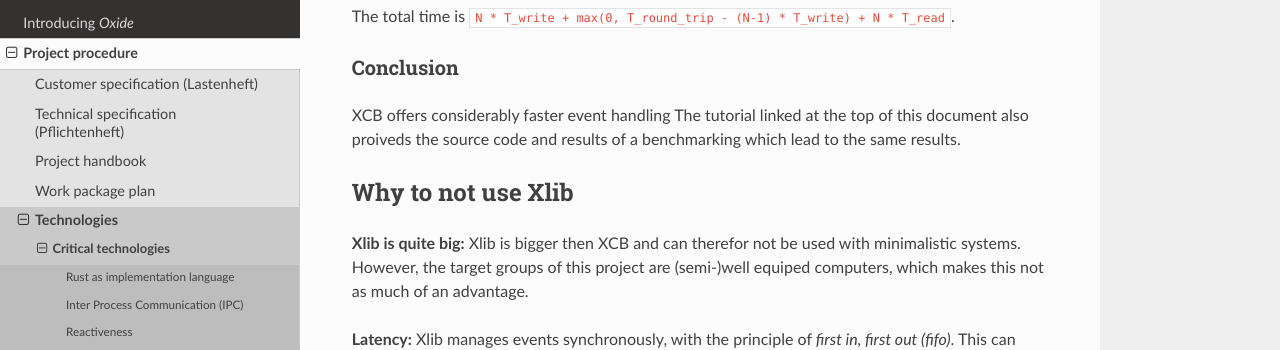
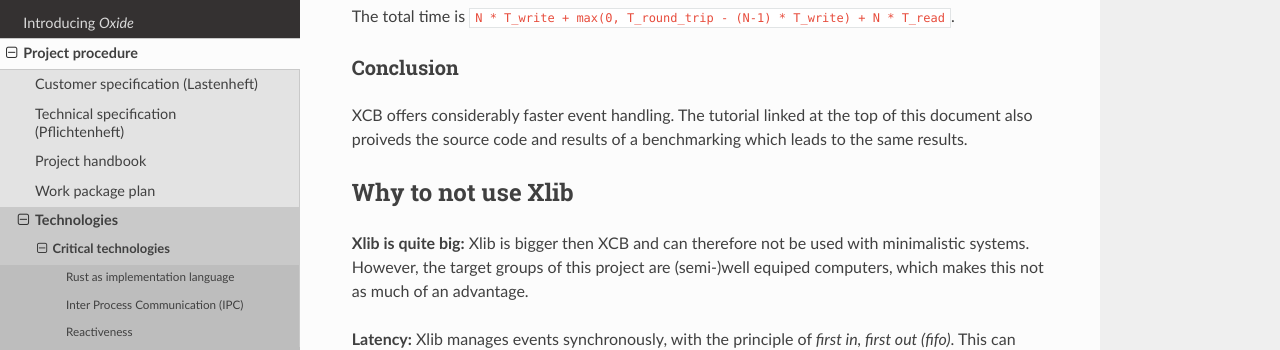
Before and after one commit to FelixSchladt/OxideWM, a Sphinx documentation site: the page built from docs/source/02_project_procedure/021_critical/021_xcb.rst, in a window 1280 px wide and 900 px high, scrolled down 1177 px. Shown: the part 152-502 px from the top of the window. Built offline with Sphinx 7.4.7 and the Read the Docs theme 2.0.0, drawn with Linux system fonts in a browser that asks for light colours.

Commit message:
resolved comments

```diff
--- a/docs/source/02_project_procedure/021_critical/021_ipc.rst
+++ b/docs/source/02_project_procedure/021_critical/021_ipc.rst
@@ -99,7 +99,7 @@
 - high level IPC mechanism
 - based on unix sockets
 - widely used in projects such as Gnome and KDE
-- offers message queing, tow way communication and is supposed to offer a easy to use interface
+- offers message queuing, tow way communication and is supposed to offer a easy to use interface
 - comparetively slow compared to FIFO or UNIX sockets
 
 Key Takeaways
--- a/docs/source/02_project_procedure/021_critical/021_xcb.rst
+++ b/docs/source/02_project_procedure/021_critical/021_xcb.rst
@@ -71,14 +71,14 @@
 Conclusion
 ~~~~~~~~~~
 
-XCB offers considerably faster event handling The tutorial linked at the
+XCB offers considerably faster event handling. The tutorial linked at the
 top of this document also proiveds the source code and results of a
-benchmarking which lead to the same results.
+benchmarking which leads to the same results.
 
 Why to not use Xlib
 -------------------
 
-**Xlib is quite big:** Xlib is bigger then XCB and can therefor not be
+**Xlib is quite big:** Xlib is bigger then XCB and can therefore not be
 used with minimalistic systems. However, the target groups of this
 project are (semi-)well equiped computers, which makes this not as much
 of an advantage.
--- a/docs/source/02_project_procedure/026_project_handbook.rst
+++ b/docs/source/02_project_procedure/026_project_handbook.rst
@@ -56,7 +56,7 @@
 
 All test logs are to be stored in the subdirectory ``test_logs``. Those
 will not be published on GitHub. Upcoming issues should be documented
-with Git-issues with the following format:
+with Git issues with the following format:
 
 ::
 
```
Also changed, not shown: docs/source/02_project_procedure/021_critical/021_reactiveness.rst (+4 -4 lines).
